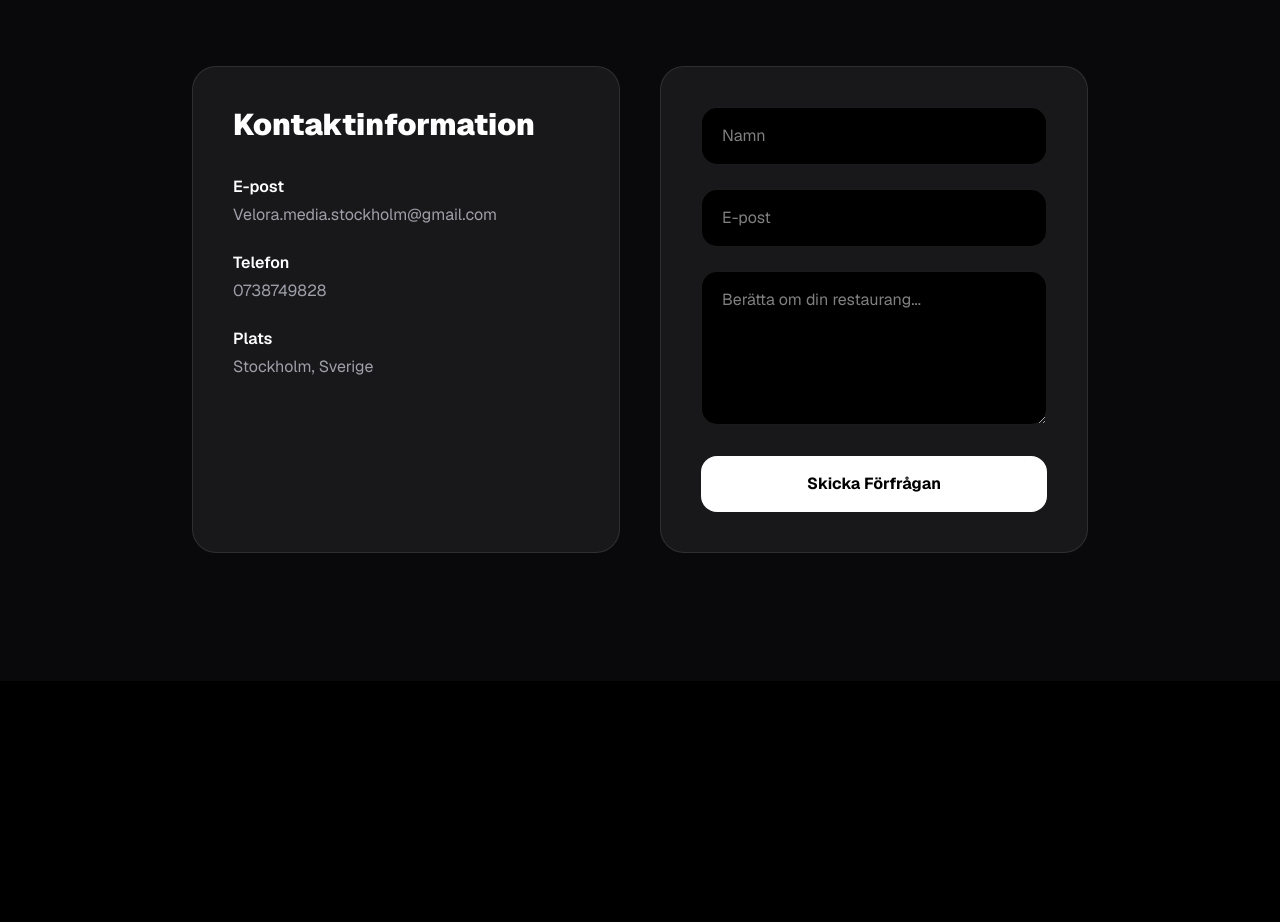
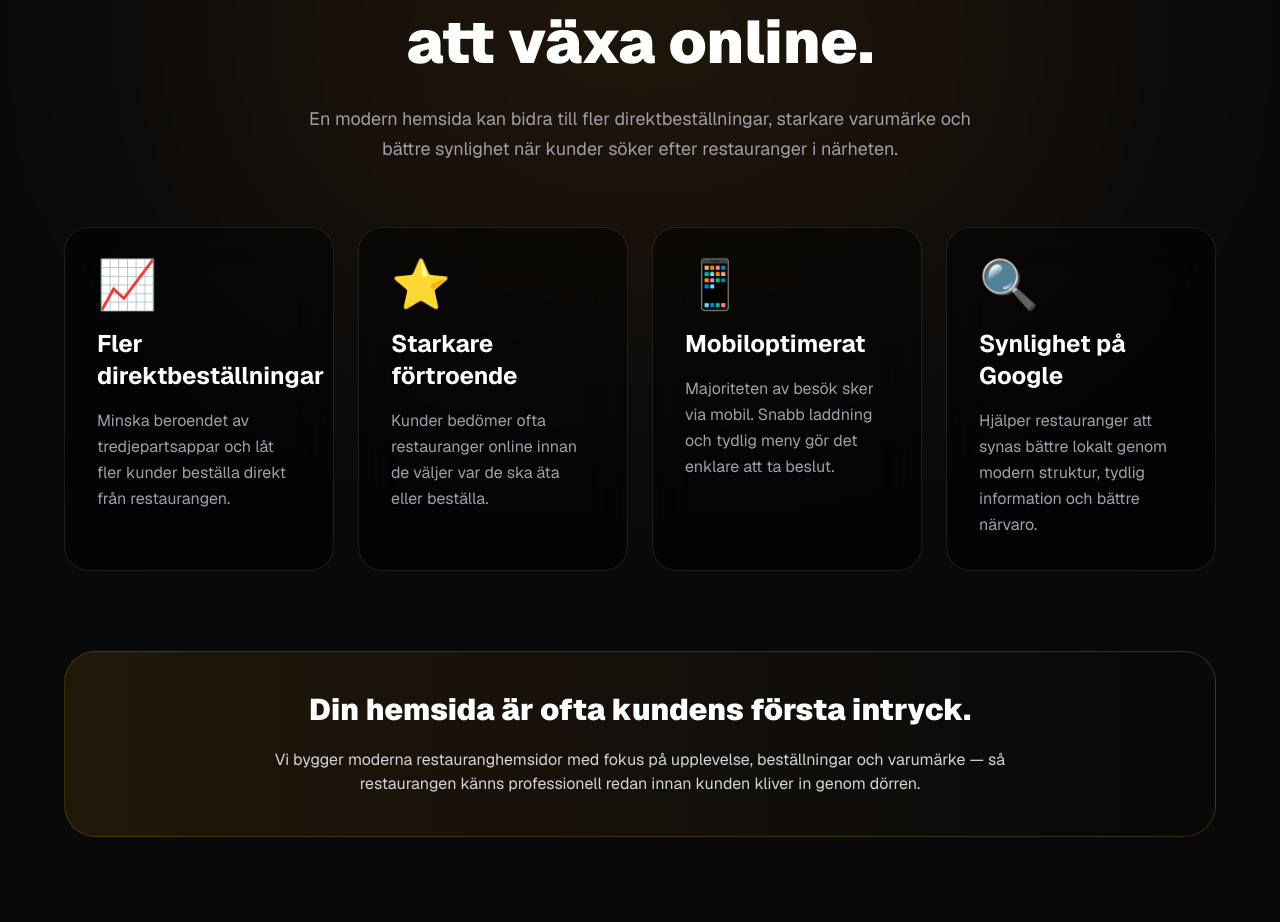
Before and after one commit to veloramediastockholm/velora-media, a Next.js app: page / in a window 1280 px wide. Shown: the part 3150-4072 px from the top of the page. Before the commit the page ends 3831 px from the top, so only its background shows below. Built offline with nearby package versions, Linux system fonts and the light colour scheme; a web font is replaced by a local one.

Commit message:
Add restaurant results section

```diff
--- a/app/page.tsx
+++ b/app/page.tsx
@@ -21,256 +21,211 @@ export default function Home() {
 
   return (
     <main className="min-h-screen overflow-x-hidden bg-black text-white">
-
       {/* NAVBAR */}
       <nav className="fixed left-0 top-0 z-50 w-full border-b border-white/10 bg-black/40 backdrop-blur-2xl">
-
         <div className="mx-auto flex max-w-7xl items-center justify-between px-5 py-5 sm:px-6">
-
-          <h1 className="text-2xl font-black tracking-tight">
-
-            Velora Media
-
-          </h1>
-
+          <h1 className="text-2xl font-black tracking-tight">Velora Media</h1>
 
           <div className="hidden gap-8 text-zinc-400 md:flex">
-
-            <a
-              href="#showcase"
-              className="transition hover:text-white"
-            >
+            <a href="#showcase" className="transition hover:text-white">
               Showcases
             </a>
 
-
-            <a
-              href="#services"
-              className="transition hover:text-white"
-            >
+            <a href="#services" className="transition hover:text-white">
               Tjänster
             </a>
 
-
-            <a
-              href="#contact"
-              className="transition hover:text-white"
-            >
+            <a href="#contact" className="transition hover:text-white">
               Kontakt
             </a>
-
           </div>
-
         </div>
-
       </nav>
-
-
 
       <HeroSection />
 
       <CinematicShowcase />
-
-
 
       {/* SERVICES */}
       <section
         id="services"
         className="bg-black px-4 py-24 md:py-32 sm:px-6"
       >
-
         <div className="mx-auto max-w-6xl text-center">
-
           <h2 className="mb-12 text-4xl font-black md:mb-16 md:text-5xl">
-
             Tjänster
-
           </h2>
 
-
           <div className="grid grid-cols-1 gap-6 md:grid-cols-3 md:gap-8">
+            <div className="rounded-3xl border border-white/10 bg-zinc-900 p-6 sm:p-10">
+              <h3 className="mb-4 text-2xl font-bold">Hemsidor</h3>
+              <p className="text-zinc-400">
+                Premium moderna hemsidor byggda för restauranger.
+              </p>
+            </div>
 
             <div className="rounded-3xl border border-white/10 bg-zinc-900 p-6 sm:p-10">
+              <h3 className="mb-4 text-2xl font-bold">Google Synlighet</h3>
+              <p className="text-zinc-400">
+                Få fler kunder genom bättre Google-optimering.
+              </p>
+            </div>
+
+            <div className="rounded-3xl border border-white/10 bg-zinc-900 p-6 sm:p-10">
+              <h3 className="mb-4 text-2xl font-bold">Digital Meny</h3>
+              <p className="text-zinc-400">
+                Interaktiva menyer för mobil och onlinebeställningar.
+              </p>
+            </div>
+          </div>
+        </div>
+      </section>
+
+      {/* RESULTS */}
+      <section className="relative overflow-hidden bg-zinc-950 px-4 py-24 md:py-32 sm:px-6">
+        <div className="absolute left-1/2 top-0 h-[520px] w-[900px] -translate-x-1/2 rounded-full bg-amber-500/10 blur-[150px]" />
+
+        <div className="relative mx-auto max-w-6xl">
+          <div className="mb-16 text-center">
+            <p className="mb-3 text-xs uppercase tracking-[0.45em] text-amber-400">
+              Resultat
+            </p>
+
+            <h2 className="text-4xl font-black leading-tight md:text-6xl">
+              Så hjälper vi restauranger
+              <br />
+              att växa online.
+            </h2>
+
+            <p className="mx-auto mt-6 max-w-2xl text-lg leading-relaxed text-zinc-400">
+              En modern hemsida kan bidra till fler direktbeställningar,
+              starkare varumärke och bättre synlighet när kunder söker efter
+              restauranger i närheten.
+            </p>
+          </div>
+
+          <div className="grid gap-6 md:grid-cols-2 lg:grid-cols-4">
+            <div className="rounded-3xl border border-white/10 bg-black/50 p-8 backdrop-blur-xl">
+              <div className="mb-5 text-5xl">📈</div>
 
               <h3 className="mb-4 text-2xl font-bold">
-
-                Hemsidor
-
+                Fler direktbeställningar
               </h3>
 
-              <p className="text-zinc-400">
-
-                Premium moderna hemsidor byggda för restauranger.
-
+              <p className="leading-relaxed text-zinc-400">
+                Minska beroendet av tredjepartsappar och låt fler kunder
+                beställa direkt från restaurangen.
               </p>
-
             </div>
 
+            <div className="rounded-3xl border border-white/10 bg-black/50 p-8 backdrop-blur-xl">
+              <div className="mb-5 text-5xl">⭐</div>
 
-            <div className="rounded-3xl border border-white/10 bg-zinc-900 p-6 sm:p-10">
+              <h3 className="mb-4 text-2xl font-bold">Starkare förtroende</h3>
 
-              <h3 className="mb-4 text-2xl font-bold">
-
-                Google Synlighet
-
-              </h3>
-
-              <p className="text-zinc-400">
-
-                Få fler kunder genom bättre Google-optimering.
-
+              <p className="leading-relaxed text-zinc-400">
+                Kunder bedömer ofta restauranger online innan de väljer var de
+                ska äta eller beställa.
               </p>
-
             </div>
 
+            <div className="rounded-3xl border border-white/10 bg-black/50 p-8 backdrop-blur-xl">
+              <div className="mb-5 text-5xl">📱</div>
 
-            <div className="rounded-3xl border border-white/10 bg-zinc-900 p-6 sm:p-10">
+              <h3 className="mb-4 text-2xl font-bold">Mobiloptimerat</h3>
 
-              <h3 className="mb-4 text-2xl font-bold">
-
-                Digital Meny
-
-              </h3>
-
-              <p className="text-zinc-400">
-
-                Interaktiva menyer för mobil och onlinebeställningar.
-
+              <p className="leading-relaxed text-zinc-400">
+                Majoriteten av besök sker via mobil. Snabb laddning och tydlig
+                meny gör det enklare att ta beslut.
               </p>
-
             </div>
 
+            <div className="rounded-3xl border border-white/10 bg-black/50 p-8 backdrop-blur-xl">
+              <div className="mb-5 text-5xl">🔍</div>
+
+              <h3 className="mb-4 text-2xl font-bold">Synlighet på Google</h3>
+
+              <p className="leading-relaxed text-zinc-400">
+                Hjälper restauranger att synas bättre lokalt genom modern
+                struktur, tydlig information och bättre närvaro.
+              </p>
+            </div>
           </div>
 
+          <div className="mt-20 rounded-[2rem] border border-amber-400/20 bg-gradient-to-r from-amber-500/10 to-transparent p-8 text-center md:p-10">
+            <h3 className="text-3xl font-black">
+              Din hemsida är ofta kundens första intryck.
+            </h3>
+
+            <p className="mx-auto mt-5 max-w-3xl text-zinc-300">
+              Vi bygger moderna restauranghemsidor med fokus på upplevelse,
+              beställningar och varumärke — så restaurangen känns professionell
+              redan innan kunden kliver in genom dörren.
+            </p>
+          </div>
         </div>
-
       </section>
-
-
 
       {/* CONTACT */}
       <section
         id="contact"
         className="scroll-mt-24 bg-zinc-950 px-4 py-24 md:py-32 sm:px-6"
       >
-
         <div className="mx-auto max-w-4xl">
-
           <div className="mb-12 text-center md:mb-16">
-
-            <h2 className="mb-6 text-4xl font-black md:text-5xl">
-
-              Kontakt
-
-            </h2>
-
+            <h2 className="mb-6 text-4xl font-black md:text-5xl">Kontakt</h2>
 
             <p className="text-base text-zinc-400 md:text-lg">
-
               Boka en gratis demo för din restaurang.
-
             </p>
-
           </div>
 
-
-
           <div className="grid grid-cols-1 gap-6 md:grid-cols-2 md:gap-10">
-
             {/* INFO */}
             <div className="w-full rounded-3xl border border-white/10 bg-zinc-900 p-6 sm:p-10">
-
               <h3 className="mb-8 text-3xl font-black">
-
                 Kontaktinformation
-
               </h3>
 
+              <div className="space-y-6 text-zinc-400">
+                <div>
+                  <p className="mb-1 font-semibold text-white">E-post</p>
 
-              <div className="space-y-6 text-zinc-400">
+                  <p className="break-words">
+                    Velora.media.stockholm@gmail.com
+                  </p>
+                </div>
 
                 <div>
+                  <p className="mb-1 font-semibold text-white">Telefon</p>
 
-                  <p className="mb-1 font-semibold text-white">
-
-                    E-post
-
-                  </p>
-
-                  <p className="break-words">
-
-                    Velora.media.stockholm@gmail.com
-
-                  </p>
-
+                  <p>0738749828</p>
                 </div>
 
+                <div>
+                  <p className="mb-1 font-semibold text-white">Plats</p>
 
-                <div>
-
-                  <p className="mb-1 font-semibold text-white">
-
-                    Telefon
-
-                  </p>
-
-                  <p>
-
-                    0738749828
-
-                  </p>
-
+                  <p>Stockholm, Sverige</p>
                 </div>
-
-
-                <div>
-
-                  <p className="mb-1 font-semibold text-white">
-
-                    Plats
-
-                  </p>
-
-                  <p>
-
-                    Stockholm, Sverige
-
-                  </p>
-
-                </div>
-
               </div>
-
             </div>
-
-
 
             {/* FORM */}
             <div className="w-full rounded-3xl border border-white/10 bg-zinc-900 p-6 sm:p-10">
-
               <form
                 action="https://formsubmit.co/Velora.media.stockholm@gmail.com"
                 method="POST"
                 className="space-y-6"
               >
-
                 <input
                   type="hidden"
                   name="_subject"
                   value="Ny förfrågan från Velora Media"
                 />
 
-                <input
-                  type="hidden"
-                  name="_captcha"
-                  value="false"
-                />
+                <input type="hidden" name="_captcha" value="false" />
 
-                <input
-                  type="hidden"
-                  name="_template"
-                  value="table"
-                />
+                <input type="hidden" name="_template" value="table" />
 
                 <input
                   type="text"
@@ -280,7 +235,6 @@ export default function Home() {
                   className="w-full rounded-2xl border border-white/10 bg-black px-5 py-4 outline-none"
                 />
 
-
                 <input
                   type="email"
                   name="E-post"
@@ -288,7 +242,6 @@ export default function Home() {
                   required
                   className="w-full rounded-2xl border border-white/10 bg-black px-5 py-4 outline-none"
                 />
-
 
                 <textarea
                   name="Meddelande"
@@ -298,26 +251,17 @@ export default function Home() {
                   className="w-full rounded-2xl border border-white/10 bg-black px-5 py-4 outline-none"
                 />
 
-
                 <button
                   type="submit"
                   className="w-full rounded-2xl bg-white py-4 font-bold text-black transition-all hover:scale-[1.02]"
                 >
-
                   Skicka Förfrågan
-
                 </button>
-
               </form>
-
             </div>
-
           </div>
-
         </div>
-
       </section>
-
     </main>
   );
 }
```
